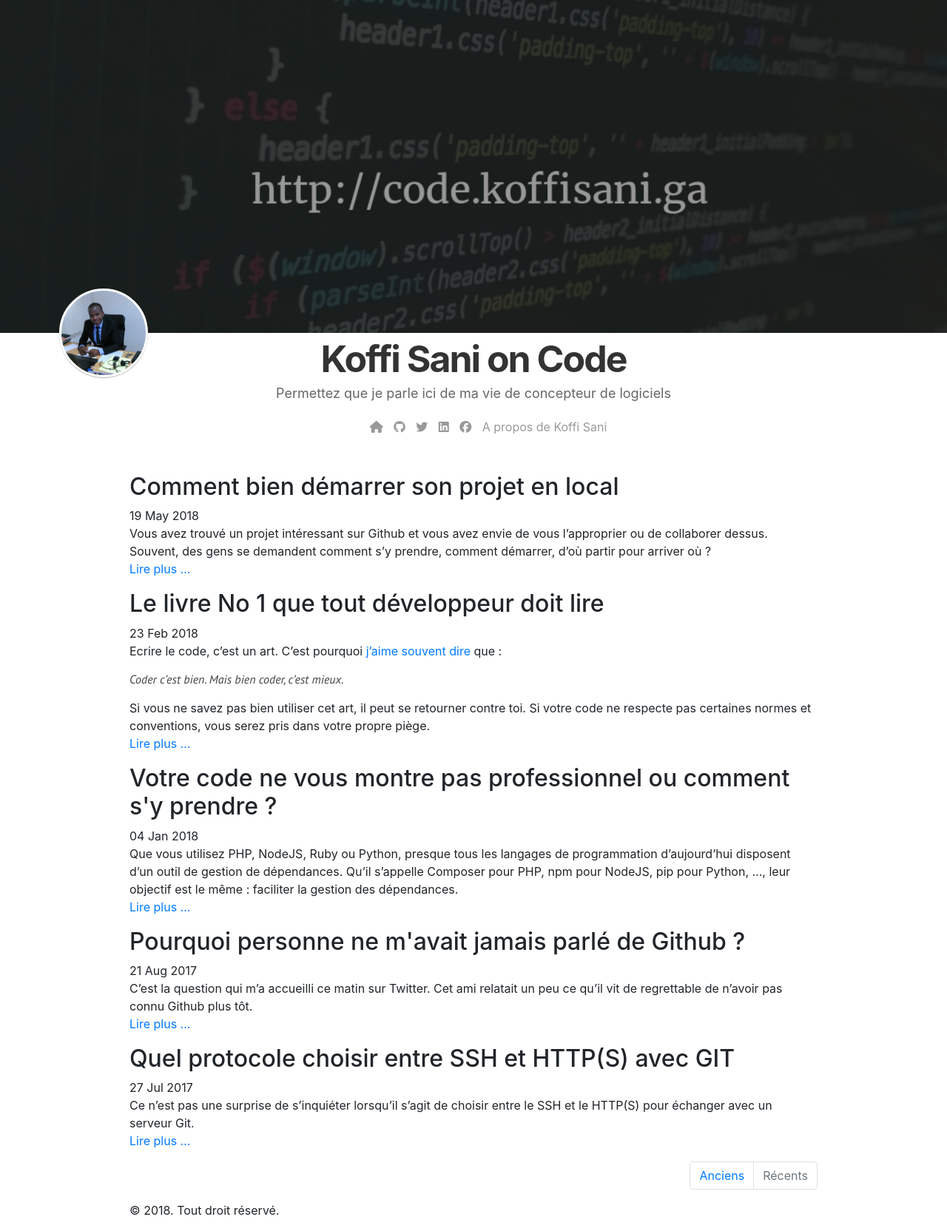
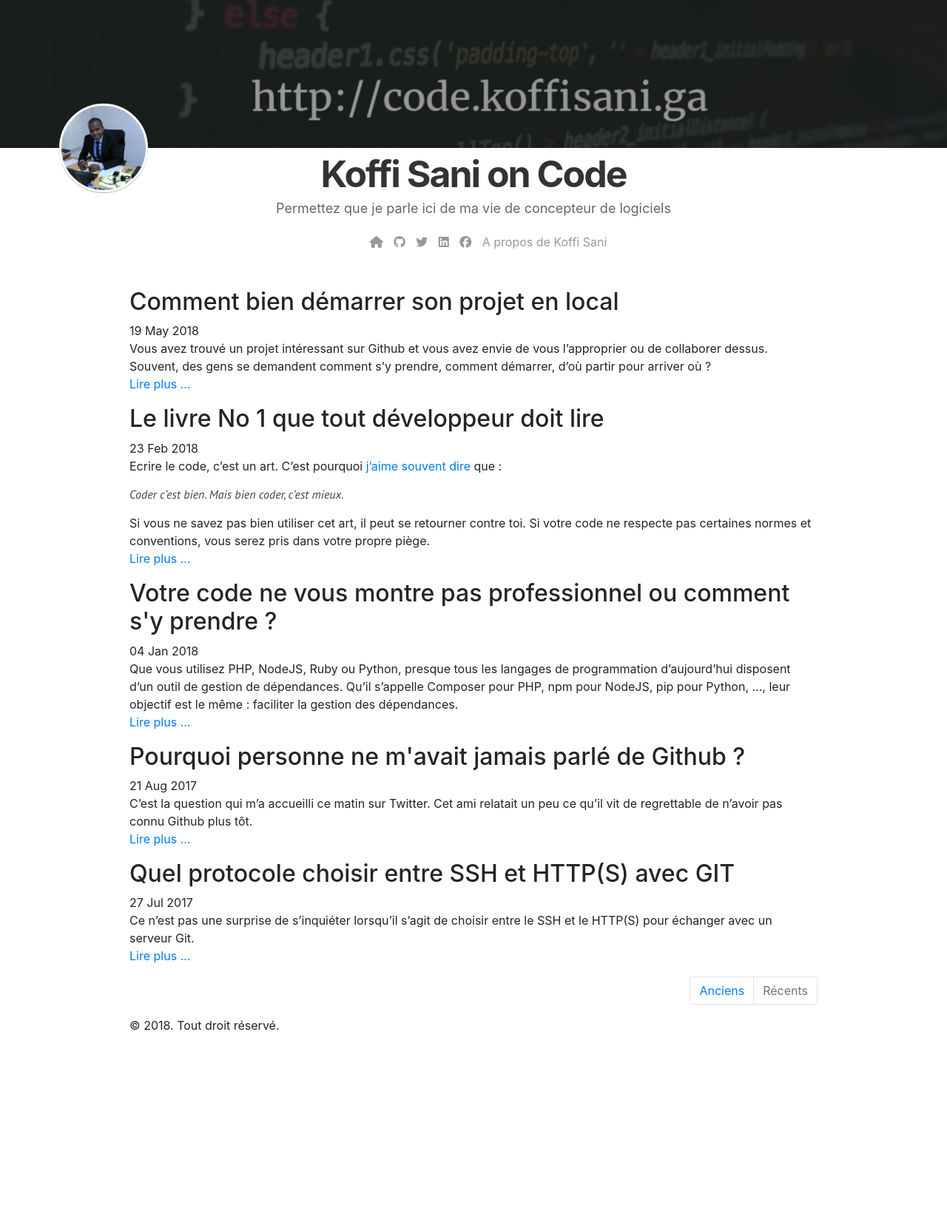
Before and after one commit to koffisani/koffisani.github.io, a Jekyll site: the page built from index.html, in a window 1280 px wide. Shown: the whole page at 74% size. Built offline with Jekyll 4.4.1, drawn with Linux system fonts in a browser that asks for light colours; nearby versions of some CDN libraries; the list of posts is cut into pages by our own code; after the commit the page ends 1414 px from its top, so only the background shows below that.

Commit message:
Reduced header height

```diff
--- a/public/css/style.css
+++ b/public/css/style.css
@@ -73,7 +73,7 @@
 }
 
 .header-image-container {
-    height: 450px;
+    height: 200px;
     position: relative;
     overflow: hidden;
     background-color: black;
```
